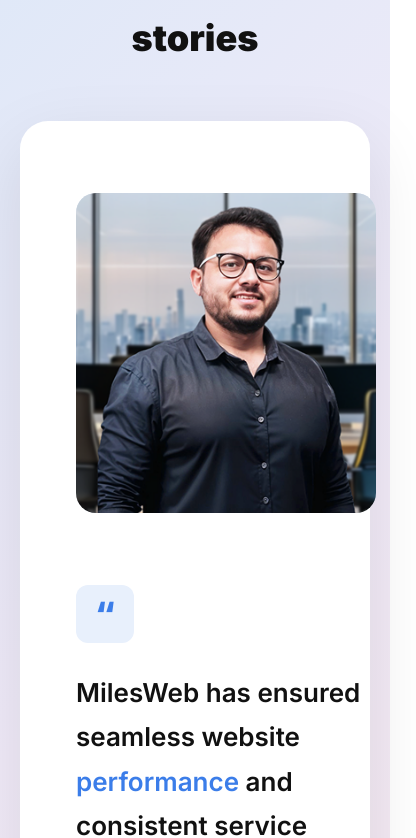
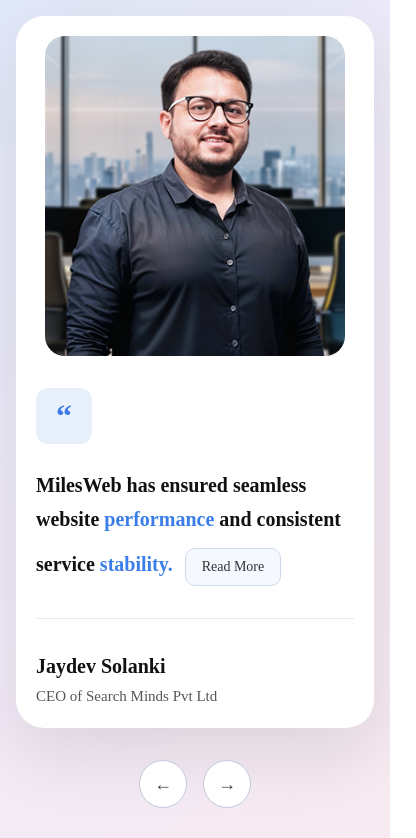
Before and after one commit to tirtheshnehete/milesweb, a Next.js app: page / in a window 390 px wide. Shown: the part 3768-4606 px from the top of the page, 416 px wide, since content can reach past the window. Built offline with nearby package versions, Linux system fonts and the light colour scheme.

Commit message:
Updated homepage and responsive chat button

```diff
--- a/src/components/FloatingChatButton.jsx
+++ b/src/components/FloatingChatButton.jsx
@@ -7,7 +7,6 @@
         fixed
         bottom-4
         right-4
-        left-10
         md:bottom-6
         md:right-6
         z-[9999]
--- a/src/components/SuccessStories.jsx
+++ b/src/components/SuccessStories.jsx
@@ -1,4 +1,5 @@
 "use client";
+
 import Image from "next/image";
 import { useState } from "react";
 
@@ -9,12 +10,11 @@
     quote: (
       <>
         MilesWeb has ensured seamless website{" "}
-        <span style={{ color: "#3b7de9" }}>performance</span> and consistent service{" "}
-        <span style={{ color: "#3b7de9" }}>stability.</span>
+        <span className="text-[#3b7de9]">performance</span> and consistent
+        service <span className="text-[#3b7de9]">stability.</span>
       </>
     ),
     image: "/images/solanki.png",
-    initials: "JS",
   },
   {
     name: "Gaurav Patil",
@@ -22,189 +22,108 @@
     quote: (
       <>
         The team has consistently delivered prompt and{" "}
-        <span style={{ color: "#3b7de9" }}>professional support</span> whenever required.
+        <span className="text-[#3b7de9]">professional support</span> whenever
+        required.
       </>
     ),
     image: "/images/gaurav-p.png",
-    initials: "GP",
   },
 ];
 
 export default function SuccessStories() {
   const [current, setCurrent] = useState(0);
+
   const total = stories.length;
   const s = stories[current];
 
   return (
-    <section
-      style={{
-        background:
-          "linear-gradient(135deg, #dde8f8 0%, #f0eaf8 50%, #f8eaf0 100%)",
-        padding: "90px 20px 100px",
-        fontFamily: "Inter, Arial, sans-serif",
-      }}
-    >
-      <h2
-        style={{
-          textAlign: "center",
-          fontSize: "36px",
-          fontWeight: 900,
-          color: "#111",
-          marginBottom: "56px",
-        }}
-      >
+    <section className="bg-[linear-gradient(135deg,#dde8f8_0%,#f0eaf8_50%,#f8eaf0_100%)] py-16 md:py-20 lg:py-24 px-4 sm:px-6">
+      {/* Heading */}
+      <div className="max-w-7xl mx-auto">
+        <h2 className="text-center text-[30px] sm:text-[34px] lg:text-[36px] font-black text-[#111] mb-10 md:mb-14">
           Customer success stories
         </h2>
 
         {/* Card */}
-      <div
-        style={{
-          maxWidth: "1250px",   // increased again
-          margin: "0 auto",
-          background: "#fff",
-          borderRadius: "28px",
-          padding: "72px 80px 72px 56px", // bigger padding
-          display: "flex",
-          alignItems: "center",
-          gap: "72px", // more breathing space
-          flexWrap: "wrap",
-          boxShadow: "0 25px 70px rgba(0,0,0,0.10)",
-        }}
-      >
-        {/* Person image */}
-        <div
-          style={{
-            flexShrink: 0,
-            width: "300px",  // bigger
-            height: "320px", // bigger
-            borderRadius: "20px",
-            overflow: "hidden",
-            background: "#e0e8f5",
-            position: "relative",
-          }}
-        >
+        <div className="bg-white rounded-[28px] shadow-[0_25px_70px_rgba(0,0,0,0.10)] p-5 sm:p-8 md:p-10 lg:p-14">
+          <div className="flex flex-col lg:flex-row items-center gap-8 lg:gap-16">
+            {/* Image */}
+            <div className="relative w-full max-w-[300px] h-[320px] rounded-[20px] overflow-hidden bg-[#e0e8f5] flex-shrink-0">
               <Image
                 src={s.image}
                 alt={s.name}
                 fill
-            style={{ objectFit: "cover", objectPosition: "top" }}
+                className="object-cover object-top"
               />
             </div>
 
-        {/* Quote area */}
-        <div style={{ flex: 1, minWidth: "340px" }}>
-          {/* Quote icon */}
-          <div
-            style={{
-              width: "58px",
-              height: "58px",
-              background: "#e8f0fc",
-              borderRadius: "12px",
-              display: "flex",
-              alignItems: "center",
-              justifyContent: "center",
-              marginBottom: "28px",
-            }}
-          >
-            <span
-              style={{
-                fontSize: "32px",
-                fontWeight: 900,
-                color: "#3b7de9",
-              }}
-            >
+            {/* Content */}
+            <div className="flex-1 w-full">
+              {/* Quote Icon */}
+              <div className="w-14 h-14 rounded-xl bg-[#e8f0fc] flex items-center justify-center mb-6">
+                <span className="text-[32px] font-black text-[#3b7de9] leading-none">
                   &#8220;
                 </span>
               </div>
 
-          {/* Quote text */}
-          <p
-            style={{
-              fontSize: "26px", // increased
-              fontWeight: 600,
-              color: "#111",
-              lineHeight: 1.7,
-            }}
-          >
-            {s.quote}{" "}
+              {/* Quote */}
+              <p className="text-[20px] sm:text-[22px] lg:text-[26px] font-semibold text-[#111] leading-[1.7] break-words">
+                {s.quote}
+
                 <a
                   href="#"
-              style={{
-                display: "inline-block",
-                marginLeft: "12px",
-                padding: "6px 18px",
-                border: "1px solid #cdd8ec",
-                borderRadius: "10px",
-                fontSize: "14px",
-                color: "#333",
-                background: "#f5f8ff",
-                textDecoration: "none",
-                fontWeight: 500,
-              }}
+                  className="inline-block ml-3 mt-3 sm:mt-0 px-4 py-2 border border-[#cdd8ec] rounded-[10px] text-sm text-[#333] bg-[#f5f8ff] font-medium hover:bg-[#eef4ff] transition"
                 >
                   Read More
                 </a>
               </p>
 
-          <hr
-            style={{
-              border: "none",
-              borderTop: "1px solid #e8eaf0",
-              margin: "30px 0 22px",
-            }}
-          />
+              <hr className="border-t border-[#e8eaf0] my-8" />
 
-          <div
-            style={{
-              fontSize: "20px",
-              fontWeight: 900,
-              color: "#111",
-              marginBottom: "6px",
-            }}
-          >
+              {/* Name */}
+              <h3 className="text-[20px] font-black text-[#111] mb-1">
                 {s.name}
-          </div>
+              </h3>
 
-          <div style={{ fontSize: "16px", color: "#555" }}>
+              {/* Company */}
+              <p className="text-[15px] sm:text-[16px] text-[#555]">
                 {s.company}
+              </p>
             </div>
           </div>
         </div>
 
-      {/* Nav buttons */}
-      <div
-        style={{
-          display: "flex",
-          justifyContent: "center",
-          gap: "20px",
-          marginTop: "40px",
-        }}
-      >
-        {[{ dir: -1, label: "←" }, { dir: 1, label: "→" }].map(
-          ({ dir, label }) => (
+        {/* Navigation */}
+        <div className="flex justify-center gap-4 mt-8 md:mt-10">
+          {[
+            { dir: -1, label: "←" },
+            { dir: 1, label: "→" },
+          ].map(({ dir, label }) => (
             <button
               key={dir}
               onClick={() =>
                 setCurrent((current + dir + total) % total)
               }
-              style={{
-                width: "54px",
-                height: "54px",
-                borderRadius: "50%",
-                border: "1.5px solid #c0c8d8",
-                background: "#fff",
-                cursor: "pointer",
-                fontSize: "20px",
-                color: "#444",
-                display: "flex",
-                alignItems: "center",
-                justifyContent: "center",
-              }}
+              className="
+                w-12 h-12
+                rounded-full
+                border-[1.5px]
+                border-[#c0c8d8]
+                bg-white
+                text-[#444]
+                text-lg
+                flex
+                items-center
+                justify-center
+                hover:shadow-md
+                hover:border-[#3b7de9]
+                transition-all
+              "
             >
               {label}
             </button>
-          )
-        )}
+          ))}
+        </div>
       </div>
     </section>
   );
```
Lines whose indentation alone changed are shown as unchanged.
